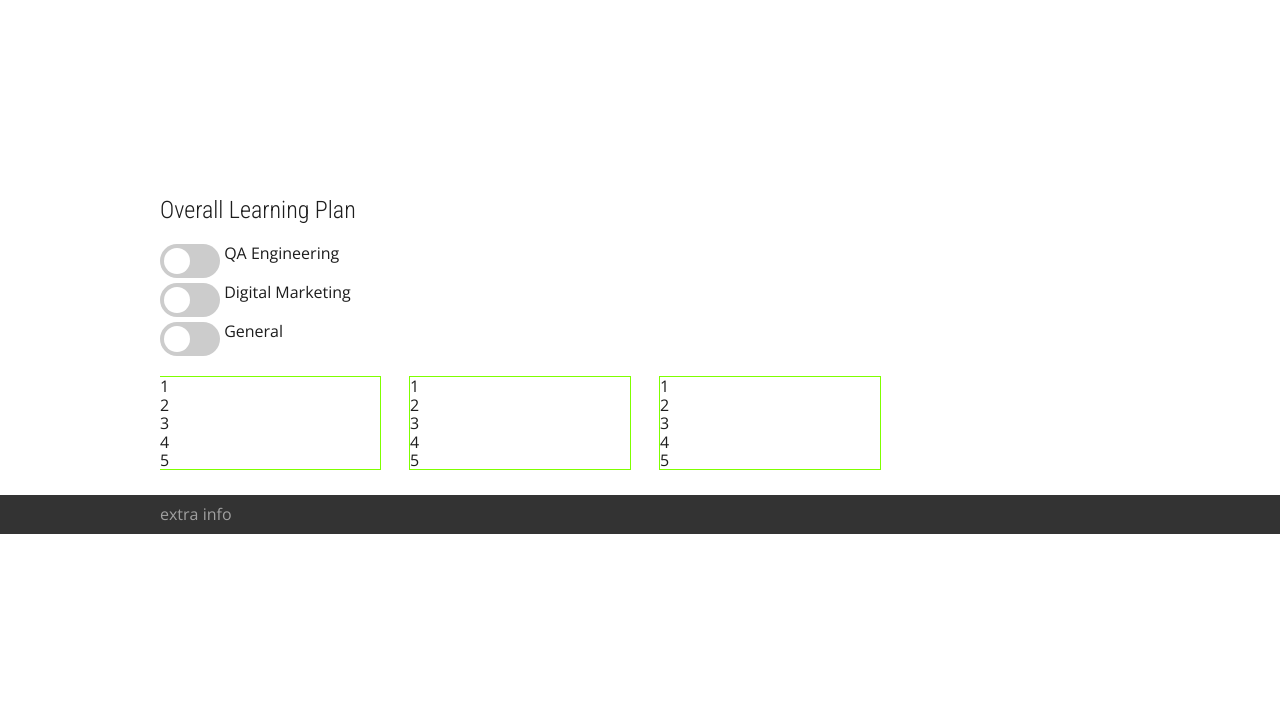
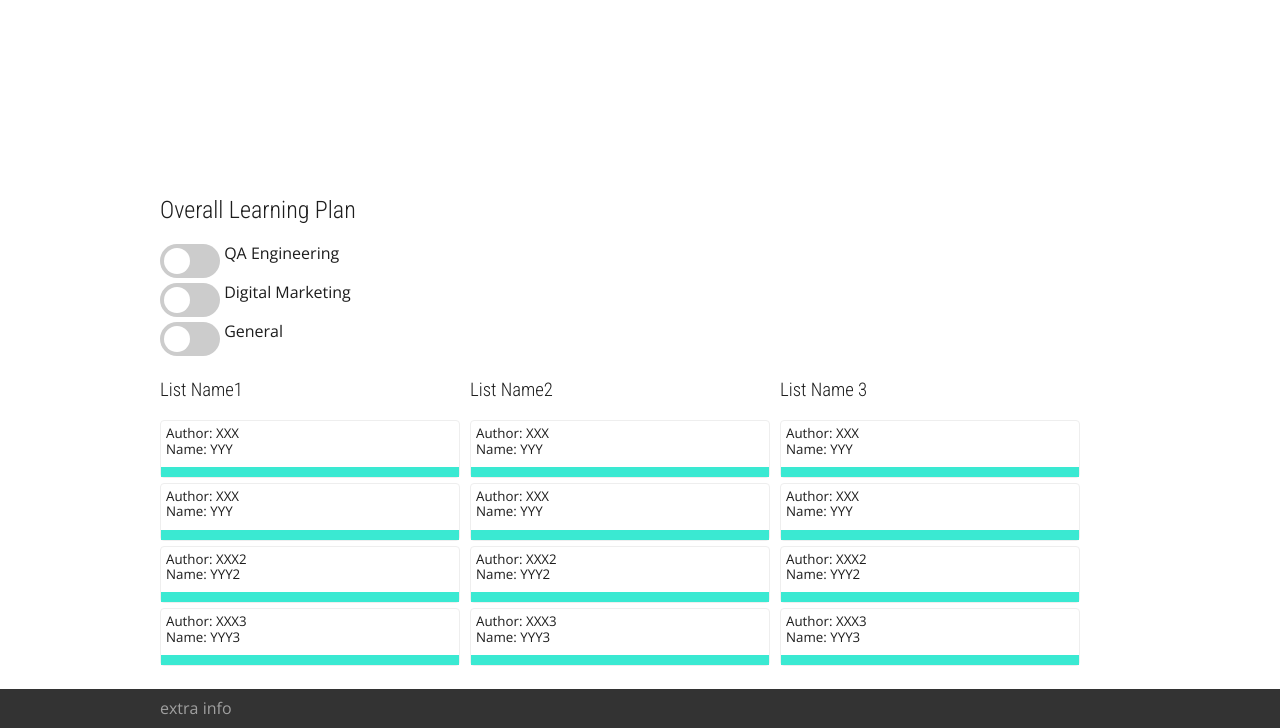
Before and after one commit to nadya-wyn/digitalreallife, a website: page src/index.html in a window 1280 px wide. Shown: the part 84-812 px from the top of the page. Drawn offline with nearby package versions, Linux system fonts and the light colour scheme; files that its build step writes are made by us from their sources.

Commit message:
Added lists

```diff
--- a/src/index.html
+++ b/src/index.html
@@ -68,27 +68,118 @@
 					<!-- End: FILTER SWITCHES -->
 				</div>
 				<div class="dashboard__catview">
+					<div class="dashboard__catview-list">
+						<h3>List Name1</h3>
 						<ul class="dashboard__list">
-						<li>1</li>
-						<li>2</li>
-						<li>3</li>
-						<li>4</li>
-						<li>5</li>
+							<li class="dashboard__list-item">
+								<div class="dashboard__list-item__data">
+									Author: XXX<br>
+									Name: YYY<br>
+								</div>
+
+								<div class="dashboard__list-item__pb"></div>
+							</li>
+							<li class="dashboard__list-item">
+								<div class="dashboard__list-item__data">
+									Author: XXX<br>
+									Name: YYY<br>
+								</div>
+
+								<div class="dashboard__list-item__pb"></div>
+							</li>
+							<li class="dashboard__list-item">
+								<div class="dashboard__list-item__data">
+									Author: XXX2<br>
+									Name: YYY2<br>
+								</div>
+
+								<div class="dashboard__list-item__pb"></div>
+							</li>
+							<li class="dashboard__list-item">
+								<div class="dashboard__list-item__data">
+									Author: XXX3<br>
+									Name: YYY3<br>
+								</div>
+
+								<div class="dashboard__list-item__pb"></div>
+							</li>
 						</ul>
+					</div>
+					<div class="dashboard__catview-list">
+						<h3>List Name2</h3>
 						<ul class="dashboard__list">
-						<li>1</li>
-						<li>2</li>
-						<li>3</li>
-						<li>4</li>
-						<li>5</li>
+							<li class="dashboard__list-item">
+								<div class="dashboard__list-item__data">
+									Author: XXX<br>
+									Name: YYY<br>
+								</div>
+
+								<div class="dashboard__list-item__pb"></div>
+							</li>
+							<li class="dashboard__list-item">
+								<div class="dashboard__list-item__data">
+									Author: XXX<br>
+									Name: YYY<br>
+								</div>
+
+								<div class="dashboard__list-item__pb"></div>
+							</li>
+							<li class="dashboard__list-item">
+								<div class="dashboard__list-item__data">
+									Author: XXX2<br>
+									Name: YYY2<br>
+								</div>
+
+								<div class="dashboard__list-item__pb"></div>
+							</li>
+							<li class="dashboard__list-item">
+								<div class="dashboard__list-item__data">
+									Author: XXX3<br>
+									Name: YYY3<br>
+								</div>
+
+								<div class="dashboard__list-item__pb"></div>
+							</li>
 						</ul>
+					</div>
+					<div class="dashboard__catview-list">
+						<h3>List Name 3</h3>
 						<ul class="dashboard__list">
-						<li>1</li>
-						<li>2</li>
-						<li>3</li>
-						<li>4</li>
-						<li>5</li>
+							<li class="dashboard__list-item">
+								<div class="dashboard__list-item__data">
+									Author: XXX<br>
+									Name: YYY<br>
+								</div>
+
+								<div class="dashboard__list-item__pb"></div>
+							</li>
+							<li class="dashboard__list-item">
+								<div class="dashboard__list-item__data">
+									Author: XXX<br>
+									Name: YYY<br>
+								</div>
+
+								<div class="dashboard__list-item__pb"></div>
+							</li>
+							<li class="dashboard__list-item">
+								<div class="dashboard__list-item__data">
+									Author: XXX2<br>
+									Name: YYY2<br>
+								</div>
+
+								<div class="dashboard__list-item__pb"></div>
+							</li>
+							<li class="dashboard__list-item">
+								<div class="dashboard__list-item__data">
+									Author: XXX3<br>
+									Name: YYY3<br>
+								</div>
+
+								<div class="dashboard__list-item__pb"></div>
+							</li>
 						</ul>
+					</div>
+
 				</div>
 
 			</section>
--- a/src/sass/blocks/_dashboard.scss
+++ b/src/sass/blocks/_dashboard.scss
@@ -10,8 +10,25 @@
 
 	&__list {
 		@include reset-list;
-		min-width: 220px;
-		margin-right: 30px;
-		outline: 1px solid chartreuse;
+		min-width: 300px;
+		margin-right: 10px;
+		font-size: smaller;
+
+		&-item {
+			border: 1px solid #eee;
+			border-radius: 4px;
+			margin-bottom: 5px;
+
+			&__data {
+				margin: 5px;
+			}
+
+			&__pb {
+				width: 100%;
+				height: 10px;
+				margin-top: 10px;
+				background-color: $color__main;
+			}
+		}
 	}
 }
```
Also changed, not shown: dist/css/style.min.css, dist/index.html. Lines whose indentation alone changed are shown as unchanged.
